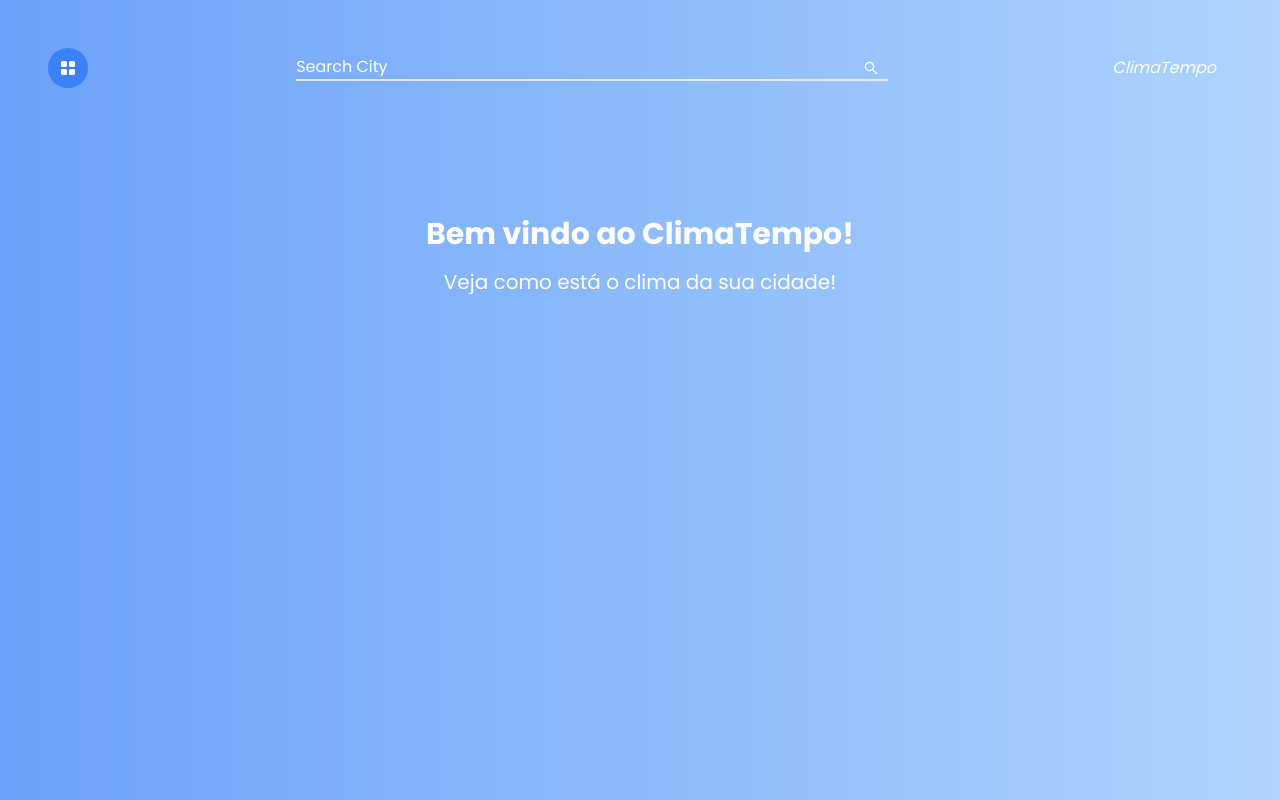
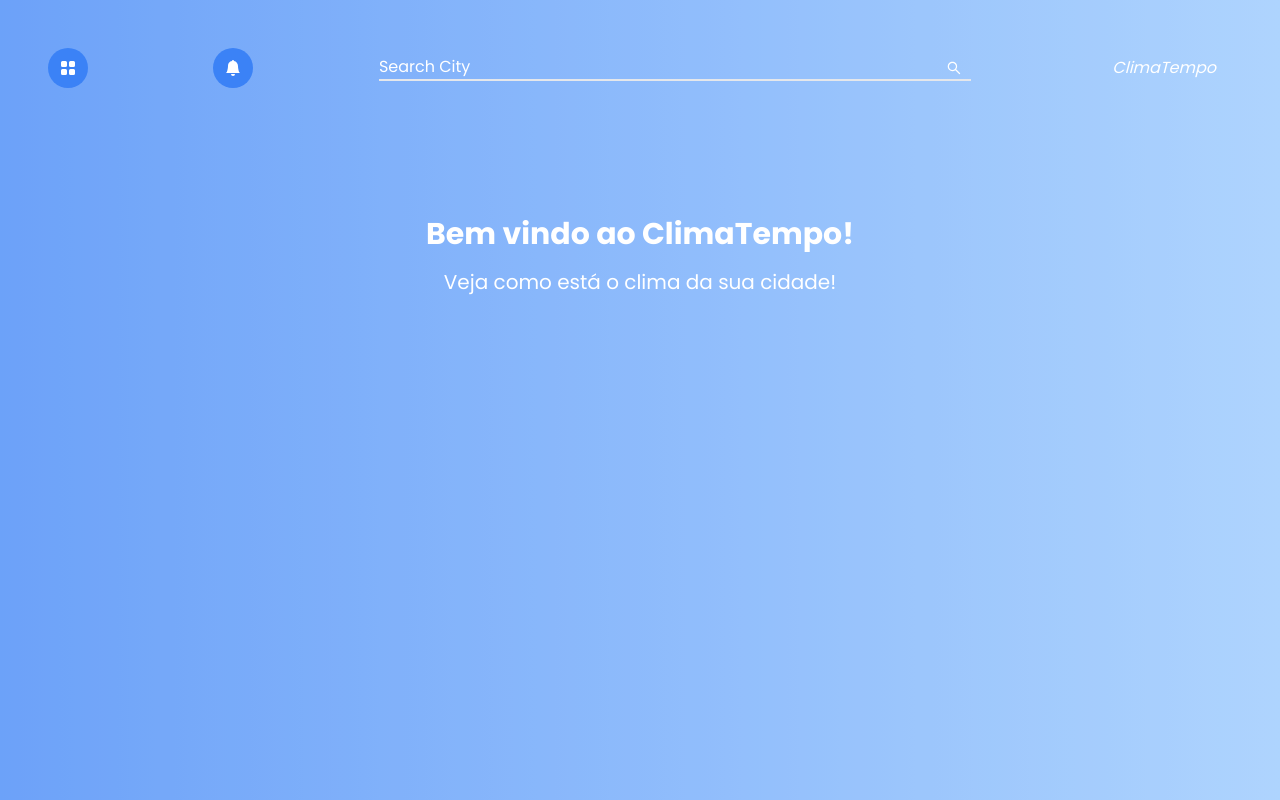
Before and after one commit to andersonDnz/WeatherSearch, a Next.js app: page / in a window 1280 px wide. Shown: the top 800 px of the page. Built offline with nearby package versions, Linux system fonts and the light colour scheme.

Commit message:
Feat:Criando o componente Notification

```diff
--- a/app/components/navbar/index.tsx
+++ b/app/components/navbar/index.tsx
@@ -7,6 +7,7 @@ import WeekForecast from "../weekForeCast";
 import Details from "../details";
 import Input from "../input";
 import FillGrid from "../fillGrid";
+import Notifications from "../notification";
 
 <link rel="icon" href="/favicon.ico" sizes="any" />
 
@@ -84,6 +85,7 @@ const Navbar = () => {
         {/* INPUT AND LOGO*/}
         <div className="flex flex-col md:flex-row justify-between items-center p-12 ">
           <FillGrid />
+          <Notifications/>
           <Input
             handleSearch={handleSearch}
             setLocation={setLocation}
--- /dev/null
+++ b/app/components/notification/index.tsx
@@ -0,0 +1,12 @@
+import { BsBellFill } from "react-icons/bs";
+
+const Notifications = () => {
+    return (
+        <div className=" flex items-center justify-center  text-white w-10 h-10 rounded-full bg-blue-500 cursor-pointer" >
+            <BsBellFill />
+        </div>
+    );
+};
+
+
+export default Notifications;
```
